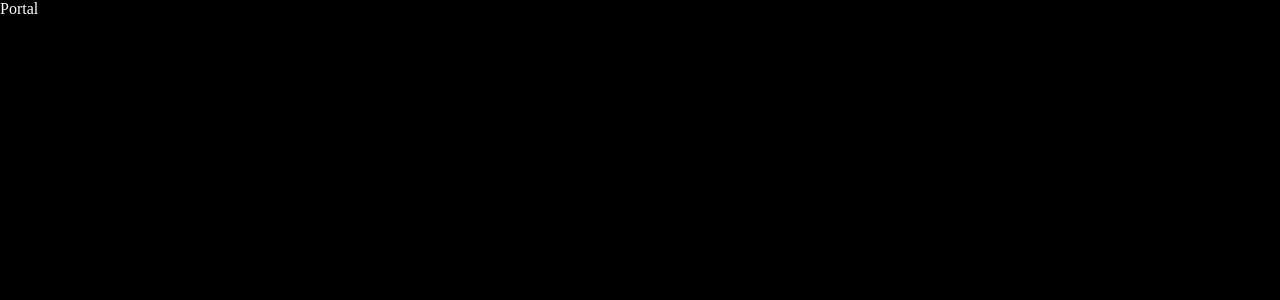
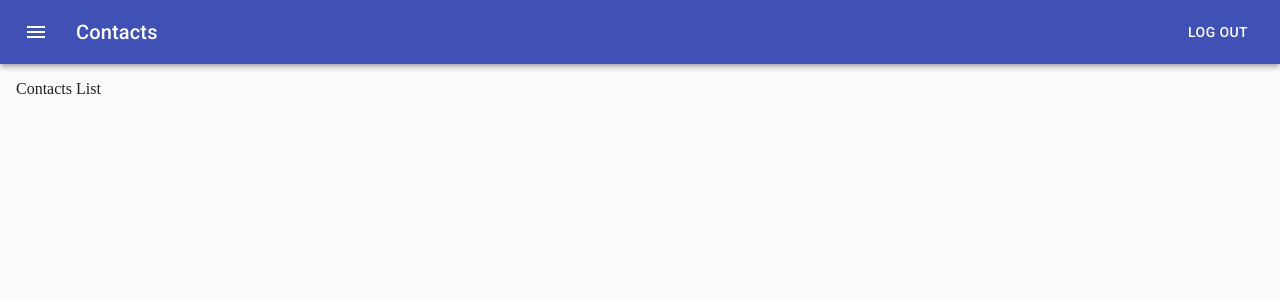
Before and after one commit to fullstackdevs14/demo-crm, a React (Create React App) app: page /contacts/list in a window 1280 px wide. Shown: the top 300 px of the page. Built offline with nearby package versions, Linux system fonts and the light colour scheme; sample sign-in values are in the browser's storage.

Commit message:
add app header and logout button

```diff
--- a/src/App.js
+++ b/src/App.js
@@ -1,5 +1,5 @@
 import React from 'react';
-import { Switch, Route, Router, Redirect } from 'react-router-dom';
+import { Switch, Router, Redirect } from 'react-router-dom';
 import { ApolloProvider } from '@apollo/react-hooks';
 
 import history from './core/history';
--- /dev/null
+++ b/src/Portal/Contacts/Details.js
@@ -0,0 +1,7 @@
+import React from 'react';
+
+const ContactsDetails = () => {
+  return <div>Contacts Details</div>;
+};
+
+export default ContactsDetails;
--- /dev/null
+++ b/src/Portal/Contacts/List.js
@@ -0,0 +1,7 @@
+import React from 'react';
+
+const ContactsList = () => {
+  return <div>Contacts List</div>;
+};
+
+export default ContactsList;
--- a/src/Portal/index.js
+++ b/src/Portal/index.js
@@ -1,7 +1,49 @@
 import React from 'react';
+import { Switch, Route, Redirect } from 'react-router-dom';
+import { makeStyles } from '@material-ui/core/styles';
+
+import AppHeader from '../components/AppHeader';
+import ContactsList from './Contacts/List';
+import ContactsDetails from './Contacts/Details';
+import useSetToken from '../core/state/hooks/useSetToken';
+
+const useStyles = makeStyles((theme) => ({
+  root: {
+    width: '100vw',
+    height: '100vh',
+    background: theme.palette.background.default,
+    color: theme.palette.text.primary,
+    padding: '80px 16px 16px'
+  },
+  menuButton: {
+    marginRight: theme.spacing(2)
+  }
+}));
 
 const Portal = () => {
-  return <div>Portal</div>;
+  const classes = useStyles();
+  const setToken = useSetToken();
+
+  return (
+    <div className={classes.root}>
+      <AppHeader
+        title="Contacts"
+        onLogOut={() => {
+          setToken({
+            variables: {
+              token: ''
+            }
+          });
+        }}
+      />
+
+      <Switch>
+        <Route path="/contacts/list" component={ContactsList} />
+        <Route path="/contacts/:id" component={ContactsDetails} />
+        <Redirect to="/contacts/list" />
+      </Switch>
+    </div>
+  );
 };
 
 export default Portal;
--- /dev/null
+++ b/src/components/AppHeader.js
@@ -0,0 +1,55 @@
+import React from 'react';
+import PropTypes from 'prop-types';
+import AppBar from '@material-ui/core/AppBar';
+import Toolbar from '@material-ui/core/Toolbar';
+import IconButton from '@material-ui/core/IconButton';
+import Button from '@material-ui/core/Button';
+import Typography from '@material-ui/core/Typography';
+import MenuIcon from '@material-ui/icons/Menu';
+import { makeStyles } from '@material-ui/core/styles';
+
+const useStyles = makeStyles((theme) => ({
+  title: {
+    flexGrow: 1
+  },
+  menuButton: {
+    marginRight: theme.spacing(2)
+  }
+}));
+
+const AppHeader = ({ title, onLogOut }) => {
+  const classes = useStyles();
+
+  return (
+    <AppBar position="fixed">
+      <Toolbar>
+        <IconButton
+          edge="start"
+          className={classes.menuButton}
+          color="inherit"
+          aria-label="menu"
+        >
+          <MenuIcon />
+        </IconButton>
+        <Typography variant="h6" className={classes.title}>
+          {title}
+        </Typography>
+        <Button
+          color="inherit"
+          onClick={() => {
+            onLogOut && onLogOut();
+          }}
+        >
+          Log out
+        </Button>
+      </Toolbar>
+    </AppBar>
+  );
+};
+
+AppHeader.propTypes = {
+  title: PropTypes.string,
+  onLogOut: PropTypes.func
+};
+
+export default AppHeader;
```
